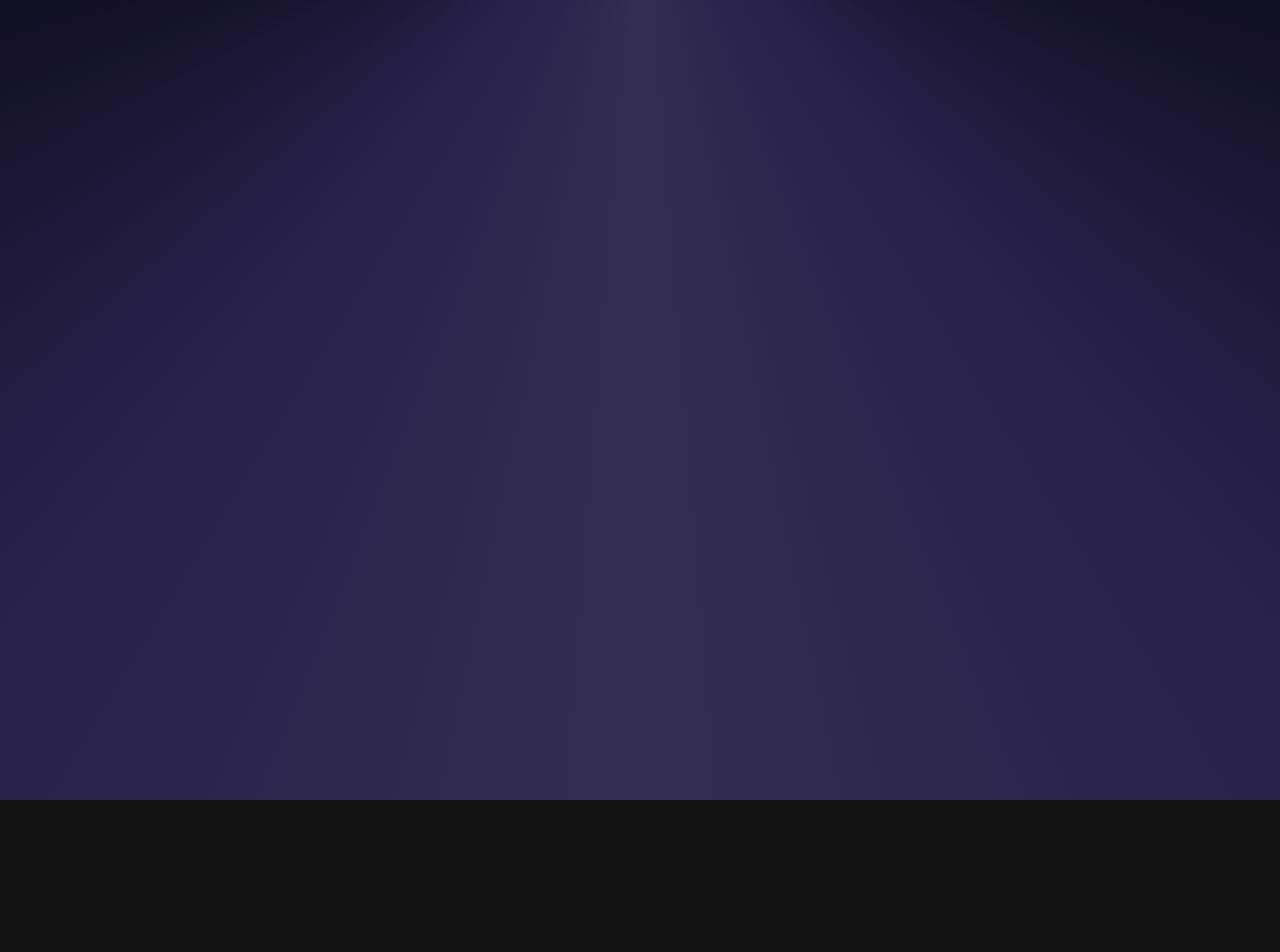
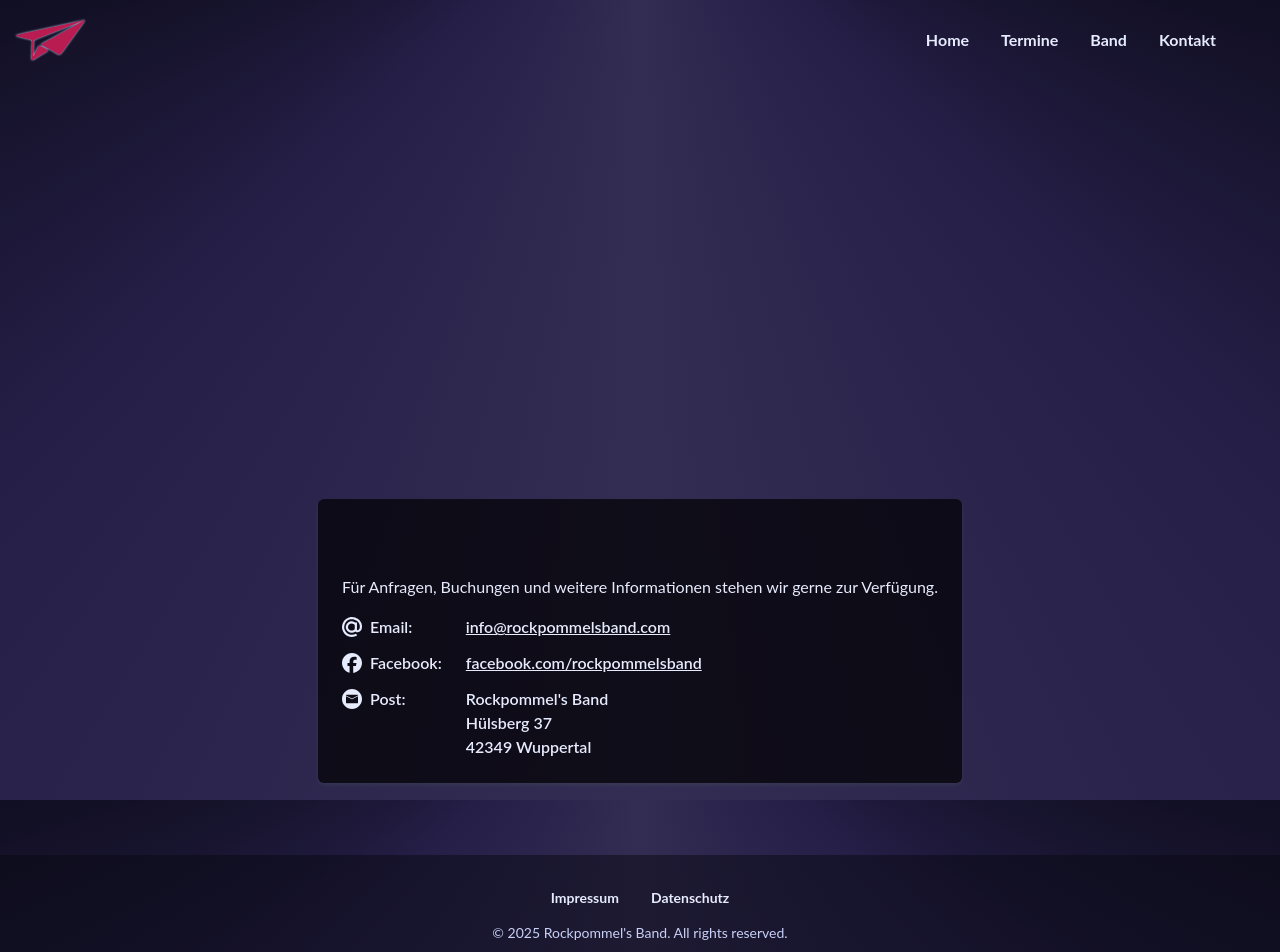
Before and after one commit to ManuKapolke/rockpommelsband, a React (Vite) app: page /kontakt in a window 1280 px wide. Before the commit this address had no page. Shown: the top 952 px of the page. Before the commit the page ends 800 px from the top, so only its background shows below. Built offline with nearby package versions, Linux system fonts and the light colour scheme; a web font is replaced by a local one.

Commit message:
Change route names

```diff
--- a/src/components/App/App.tsx
+++ b/src/components/App/App.tsx
@@ -1,4 +1,3 @@
-
 import { BrowserRouter, Route, Routes } from "react-router-dom";
 import { Layout } from "../../pages/Layout/Layout";
 import { Home } from "../../pages/Home/Home";
@@ -14,15 +13,15 @@ export const App = () => {
       <Routes>
         <Route path="/" element={<Layout />}>
           <Route index element={<Home />} />
-          <Route path="dates" element={<Concerts />} />
-          <Route path="about" element={<About />} />
+          <Route path="termine" element={<Concerts />} />
+          <Route path="band" element={<About />} />
           {/* <Route path="press" element={<Press />} />
           <Route path="gallery" element={<Gallery />} />
           <Route path="video" element={<Video />} /> */}
-          <Route path="contact" element={<Contact />} />
+          <Route path="kontakt" element={<Contact />} />
           {/* <Route path="*" element={<NoPage />} /> */}
-          <Route path="imprint" element={<Imprint />} />
-          <Route path="privacy" element={<PrivacyERecht />} />
+          <Route path="impressum" element={<Imprint />} />
+          <Route path="datenschutz" element={<PrivacyERecht />} />
         </Route>
       </Routes>
     </BrowserRouter>
--- a/src/components/Footer/Footer.tsx
+++ b/src/components/Footer/Footer.tsx
@@ -1,16 +1,12 @@
-import { Link } from 'react-router-dom';
-import styles from './Footer.module.less';
+import { Link } from "react-router-dom";
+import styles from "./Footer.module.less";
 
 export const Footer = () => {
   return (
     <footer className={styles.root}>
       <div className={styles.links}>
-        <Link to="imprint">
-          Impressum
-        </Link>
-        <Link to="privacy">
-          Datenschutz
-        </Link>
+        <Link to="impressum">Impressum</Link>
+        <Link to="datenschutz">Datenschutz</Link>
       </div>
       <p>© 2025 Rockpommel's Band. All rights reserved.</p>
     </footer>
--- a/src/components/Header/Header.tsx
+++ b/src/components/Header/Header.tsx
@@ -1,8 +1,8 @@
-import { NavLink } from 'react-router-dom';
-import styles from './Header.module.less';
-import React from 'react';
-import PaperplaneIcon from '../../assets/papierflieger.svg';
-import PaperplaneLightIcon from '../../assets/papierflieger-hell.svg';
+import { NavLink } from "react-router-dom";
+import styles from "./Header.module.less";
+import React from "react";
+import PaperplaneIcon from "../../assets/papierflieger.svg";
+import PaperplaneLightIcon from "../../assets/papierflieger-hell.svg";
 
 // TODO: Aktuelle Seite in hover Farbe
 // TODO: Burger-Menü
@@ -17,9 +17,9 @@ export const Header = () => {
       }
     };
 
-        window.addEventListener('scroll', handleScroll);
+    window.addEventListener("scroll", handleScroll);
     return () => {
-            window.removeEventListener('scroll', handleScroll);
+      window.removeEventListener("scroll", handleScroll);
     };
   }, []);
 
@@ -45,10 +45,10 @@ export const Header = () => {
             <NavLink to="/">Home</NavLink>
           </li>
           <li>
-                        <NavLink to="/dates">Termine</NavLink>
+            <NavLink to="/termine">Termine</NavLink>
           </li>
           <li>
-                        <NavLink to="/about">Band</NavLink>
+            <NavLink to="/band">Band</NavLink>
           </li>
           {/* <li>
                         <NavLink to="/press">Pressespiegel</NavLink>
@@ -60,7 +60,7 @@ export const Header = () => {
                         <NavLink to="/video">Videos</NavLink>
                     </li> */}
           <li>
-                        <NavLink to="/contact">Kontakt</NavLink>
+            <NavLink to="/kontakt">Kontakt</NavLink>
           </li>
         </ul>
       </nav>
--- a/src/pages/Home/Home.tsx
+++ b/src/pages/Home/Home.tsx
@@ -205,7 +205,7 @@ export const Home = () => {
             <UpcomingShow concert={übernextConcert} />
           </div>
           <span>
-            Alle weiteren Termine findet ihr <Link to="dates">hier</Link>.
+            Alle weiteren Termine findet ihr <Link to="termine">hier</Link>.
           </span>
         </div>
       </Card>
```
Lines whose indentation alone changed are shown as unchanged.
